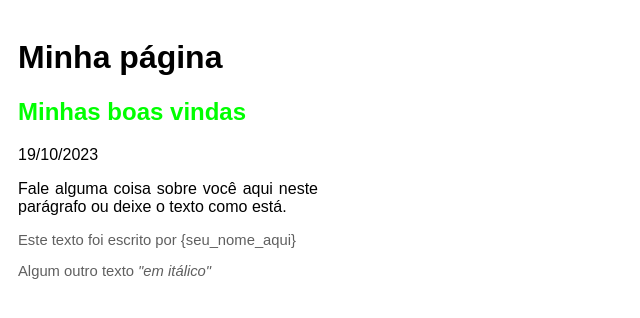
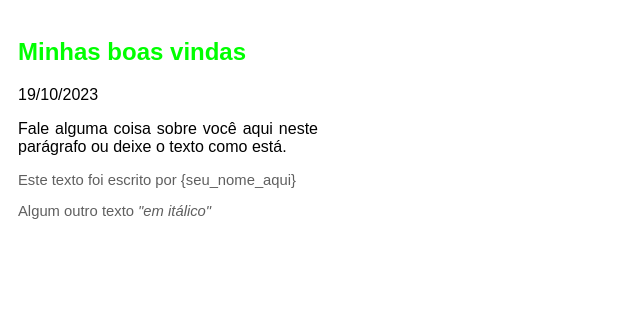
Before and after one commit to Pedro-WB/git-na-pr-tica, a plain HTML site: page index.html in a window 1280 px wide. Shown: the whole page, without its empty margins (0-640 px from the left). Drawn offline with Linux system fonts and the light colour scheme.

Commit message:
Alterando arquivo index.html

```diff
--- a/index.html
+++ b/index.html
@@ -1,3 +1,4 @@
+<!--- adicionando comentário --->
 <!DOCTYPE html>
 <html lang="en">
 <head>
@@ -8,7 +9,6 @@
 </head>
 <body>
     <main>
-        <h1>Minha página</h1>
         <article>
             <header>
                 <h2>Minhas boas vindas</h2>
```
